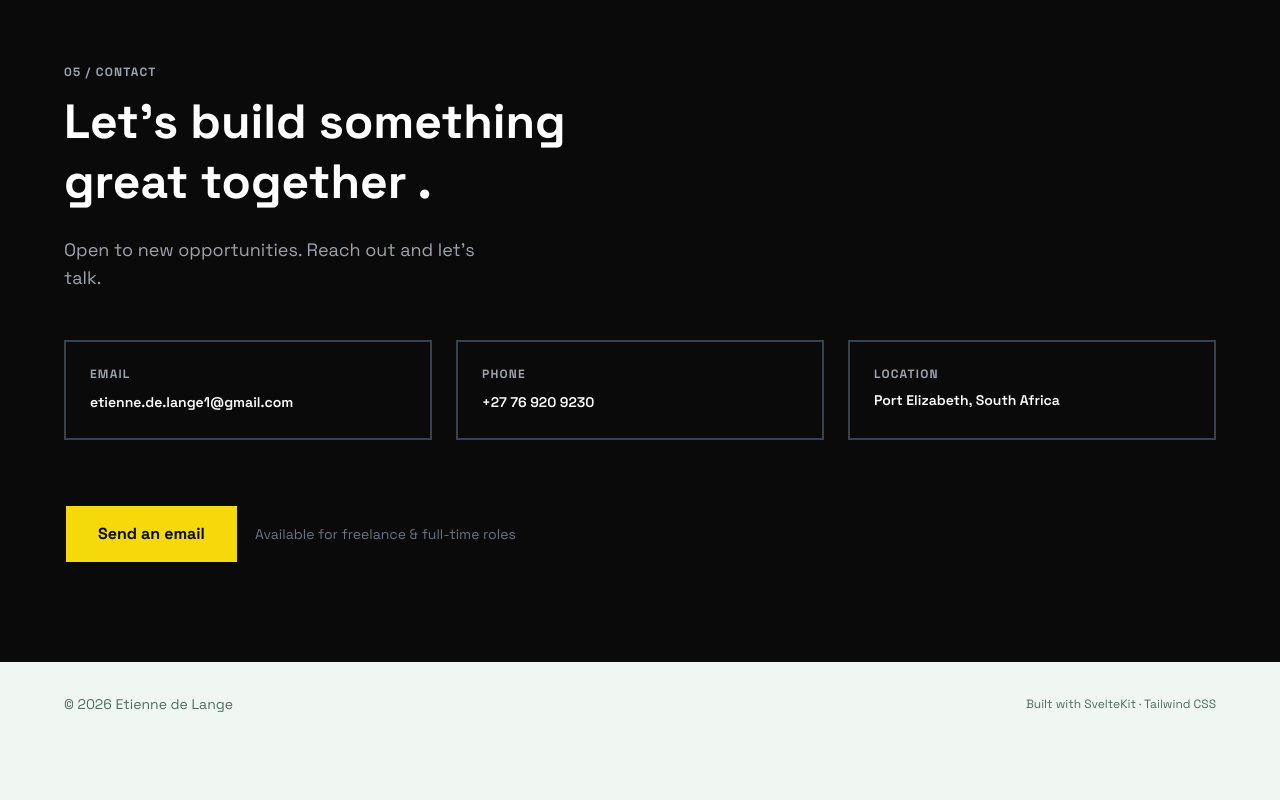
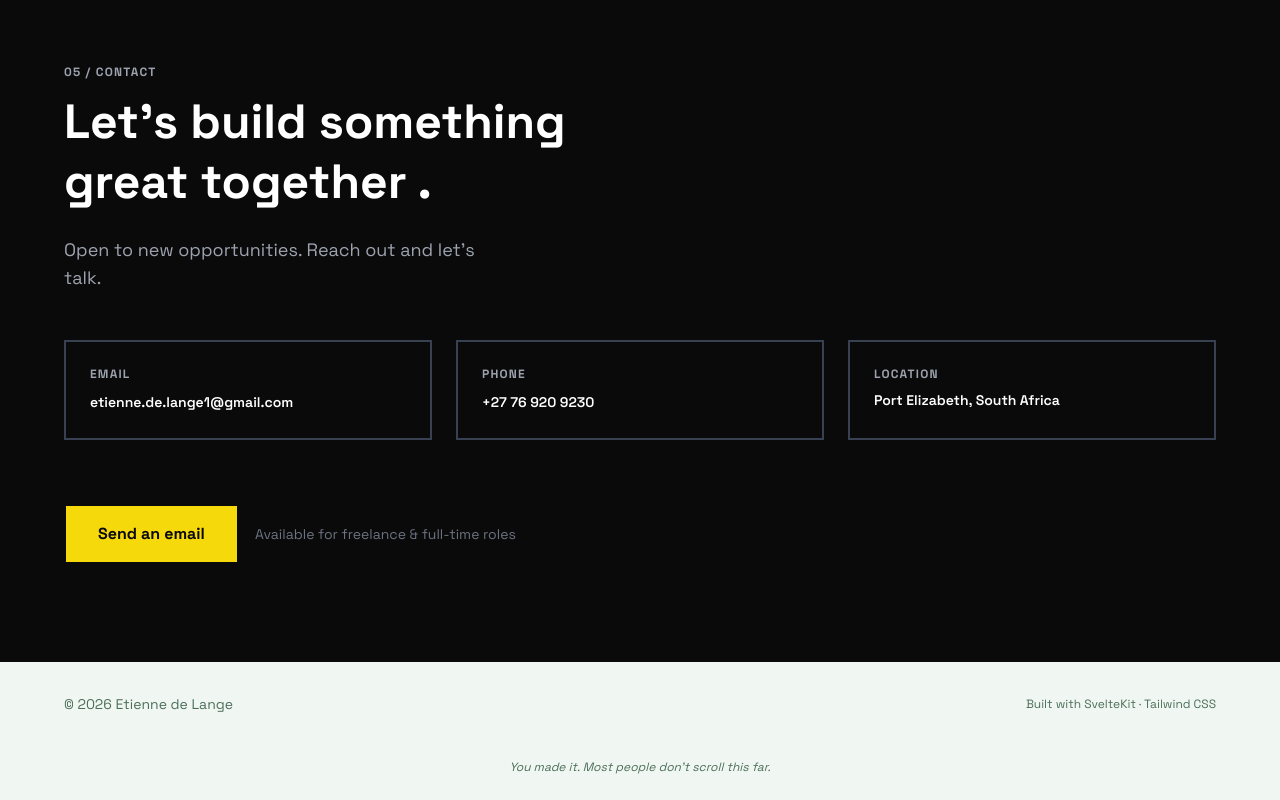
Before and after one commit to etiennedelange/portfolio, a SvelteKit app: page / in a window 1280 px wide. Shown: the part 5233-6033 px from the top of the page. Before the commit the page ends 5979 px from the top, so only its background shows below. Built offline with nearby package versions, Linux system fonts and the light colour scheme.

Commit message:
feat: add footer secret message revealed on scroll to bottom

```diff
--- a/src/routes/+page.svelte
+++ b/src/routes/+page.svelte
@@ -805,6 +805,10 @@
 	</div>
 </footer>
 
+<p class="footer-secret" class:is-visible={footerSecretVisible}>
+	You made it. Most people don't scroll this far.
+</p>
+
 <style>
 	/* ── Portrait retro effects ─────────────────────────────── */
 	.portrait-frame {
```
